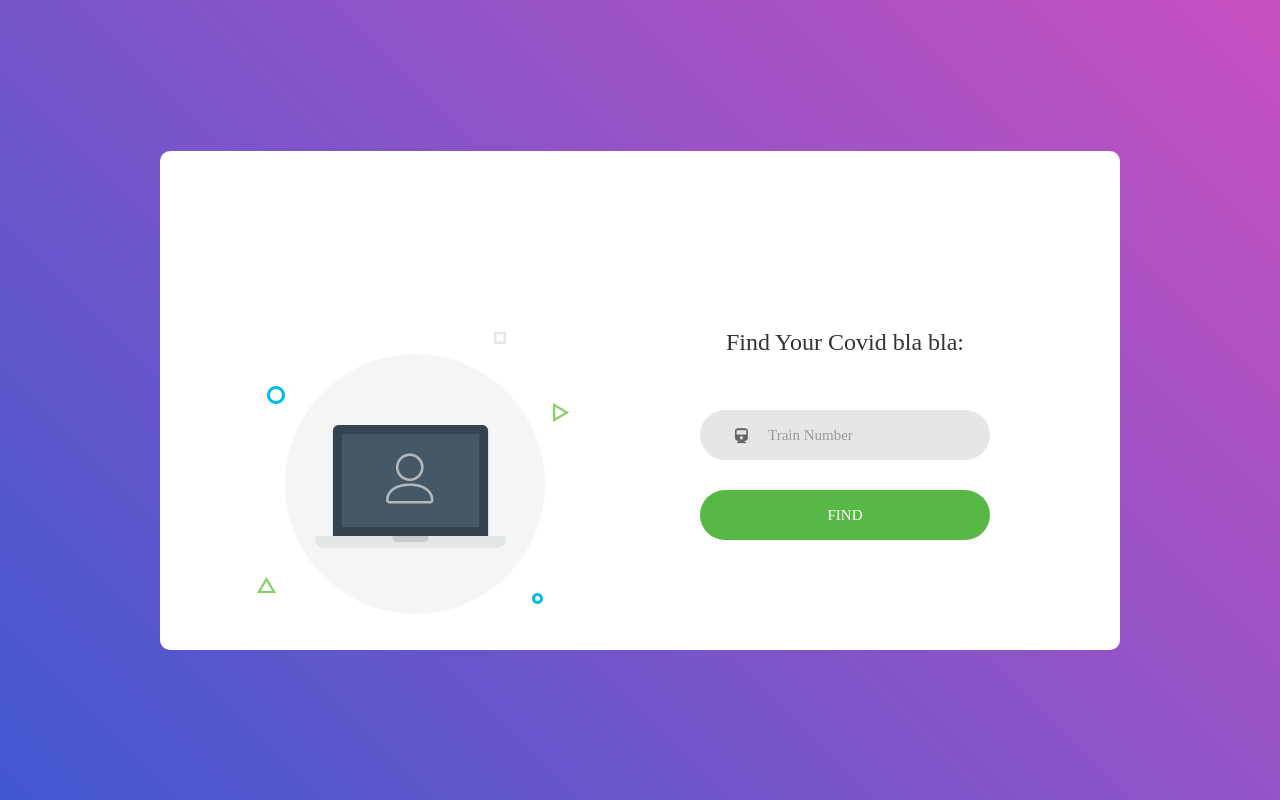
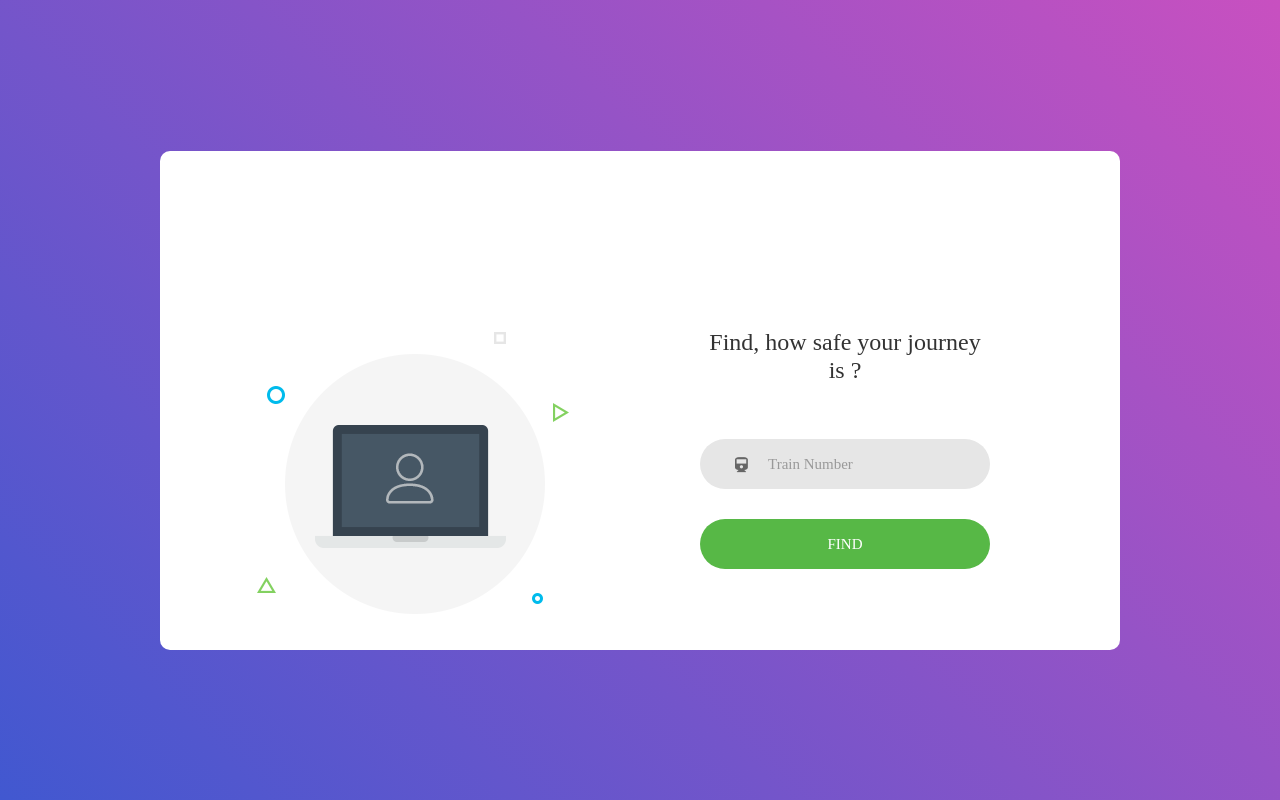
Before and after one commit to ayush1920/covid-railway-tracker, a Flask app: page / in a window 1280 px wide. Run offline with Flask 2, Linux system fonts and the light colour scheme; some libraries are stand-ins or nearby versions; some web fonts are replaced.

Commit message:
edited homepage

```diff
--- a/templates/homepage.html
+++ b/templates/homepage.html
@@ -48,7 +48,7 @@
 
 				<form class="login100-form validate-form" action="/submitTrain" method="POST">
 					<span class="login100-form-title">
-						Find Your Covid bla bla:
+						Find, how safe your journey is ?
 					</span>
 
 					<!-- <div class="wrap-input100 validate-input" data-validate = "Email id should be in form of abc@xyz.com">-->
```
